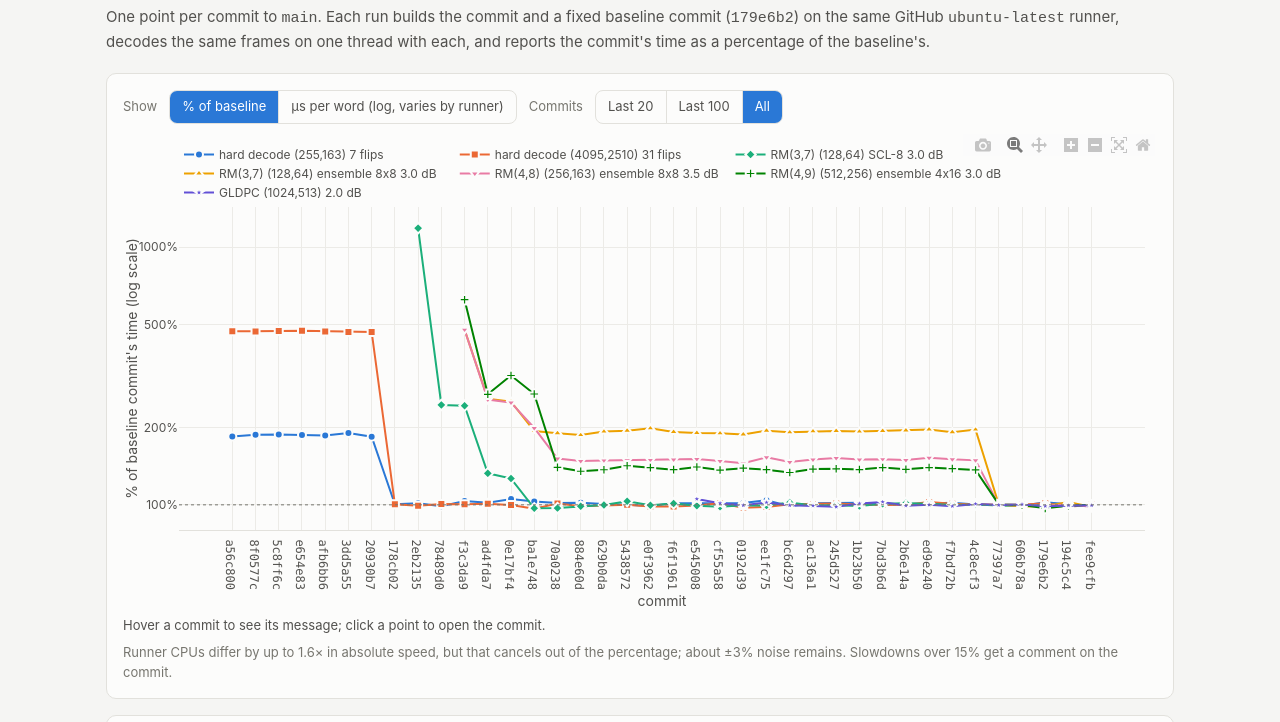
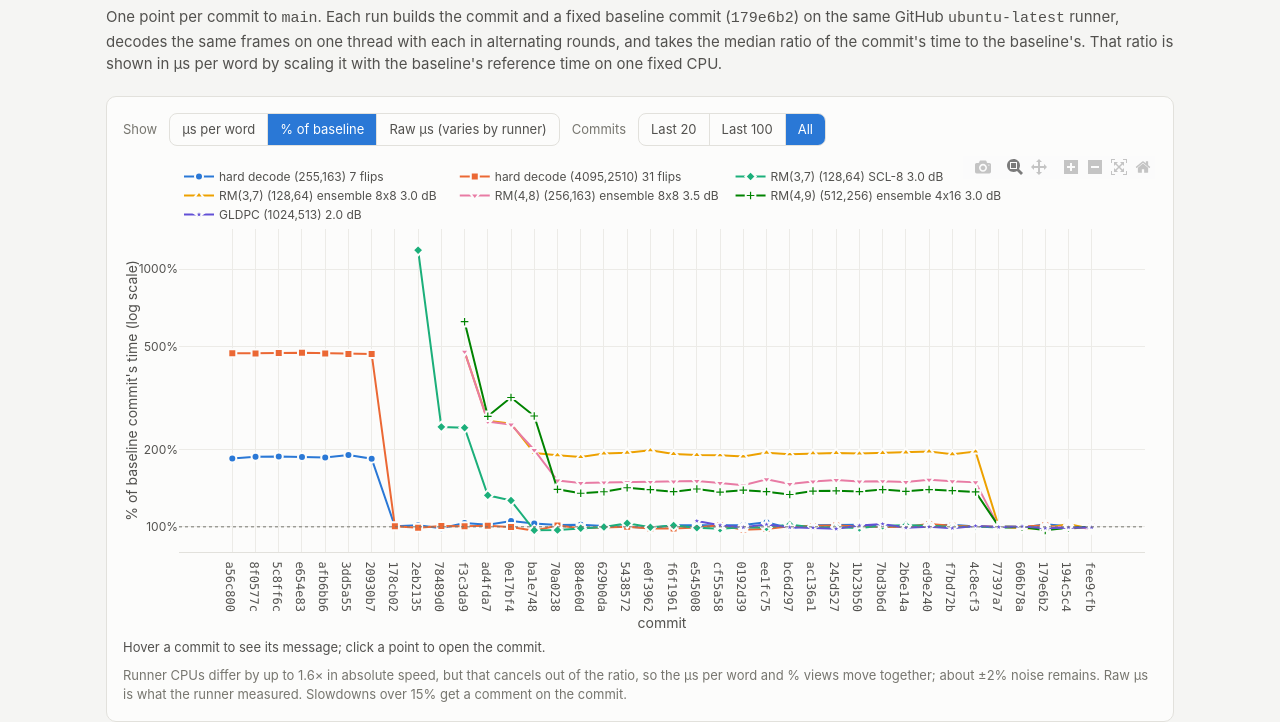
Before and after one commit to btue113/ECC-HyperCube, a plain HTML site: page dev/bench/index.html in a window 1280 px wide. Shown: the part 55-777 px from the top of the page. Drawn offline with nearby package versions, Linux system fonts and the light colour scheme.

Commit message:
Chart: show normalized us/word, keep reading old % of baseline points
Perf results now report value as us/word (the median rev/base ratio scaled by the
baseline's reference time) and put the % and raw timings in extra. The page parses
both formats, draws old points in us/word using the reference recovered from new
points, and adds a raw-µs view. CPU label now includes the rustc version.

```diff
--- a/dev/bench/index.html
+++ b/dev/bench/index.html
@@ -101,14 +101,16 @@
   <h1>ecc-hypercube decode time</h1>
   <p class="sub">One point per commit to <code>main</code>. Each run builds the commit and a fixed baseline commit
     (<code>179e6b2</code>) on the same GitHub <code>ubuntu-latest</code> runner, decodes the same frames on one thread
-    with each, and reports the commit's time as a percentage of the baseline's.</p>
+    with each in alternating rounds, and takes the median ratio of the commit's time to the baseline's. That ratio
+    is shown in µs per word by scaling it with the baseline's reference time on one fixed CPU.</p>
 
   <div class="card">
     <div class="controls">
       <span class="label">Show</span>
       <div class="seg" id="mode">
-        <button data-mode="rel" aria-pressed="true">% of baseline</button>
-        <button data-mode="abs" aria-pressed="false">µs per word (log, varies by runner)</button>
+        <button data-mode="norm" aria-pressed="true">µs per word</button>
+        <button data-mode="rel" aria-pressed="false">% of baseline</button>
+        <button data-mode="raw" aria-pressed="false">Raw µs (varies by runner)</button>
       </div>
       <span class="label">Commits</span>
       <div class="seg" id="range">
@@ -119,8 +121,8 @@
     </div>
     <div id="chart" role="img" aria-label="Decode time per commit for every workload"></div>
     <div id="commit">Hover a commit to see its message; click a point to open the commit.</div>
-    <p class="note">Runner CPUs differ by up to 1.6× in absolute speed, but that cancels out of the percentage;
-      about ±3% noise remains. Slowdowns over 15% get a comment on the commit.</p>
+    <p class="note">Runner CPUs differ by up to 1.6× in absolute speed, but that cancels out of the ratio, so
+      the µs per word and % views move together; about ±2% noise remains. Raw µs is what the runner measured. Slowdowns over 15% get a comment on the commit.</p>
     <p id="empty">No results yet.</p>
   </div>
 
@@ -145,7 +147,28 @@
   const names = [];
   for (const run of runs) for (const b of run.benches) if (!names.includes(b.name)) names.push(b.name);
 
-  const cpuOf = run => { const parts = (run.benches[0].extra || "").split("; "); return parts.length > 2 ? parts[parts.length - 1] : ""; };
+  // Two formats live in data.js. Old: value = % of baseline, extra = "<raw> us/word (baseline <b>); <errors>; <cpu>".
+  // New: value = normalized us/word, extra = "<pct>% of baseline (raw <r> vs <b> us/word); <errors>; <cpu>; <rustc>".
+  const parse = b => {
+    if (!b) return null;
+    const parts = (b.extra || "").split("; ");
+    const num = re => { const m = re.exec(parts[0] || ""); return m ? +m[1] : null; };
+    const old = b.unit === "% of baseline";
+    return {
+      pct: old ? b.value : num(/^([\d.]+)% of baseline/),
+      raw: old ? num(/^([\d.]+) us\/word/) : num(/raw ([\d.]+) vs/),
+      norm: old ? null : b.value,
+      cpu: parts[2] || "", rustc: parts[3] || "",
+    };
+  };
+  // Reference us/word per workload (norm / ratio), recovered from new-format points so old points
+  // can be drawn in the same unit before the history is backfilled.
+  const ref = {};
+  for (const run of runs) for (const b of run.benches) {
+    const p = parse(b);
+    if (p.norm != null && p.pct) ref[b.name] = p.norm / (p.pct / 100);
+  }
+  const cpuOf = run => { const p = parse(run.benches[0]); return [p.cpu, p.rustc].filter(Boolean).join(", "); };
   // Labels must be unique on a category axis: a re-run of the same commit gets "sha (2)".
   const seen = {};
   const commits = runs.map(r => ({
@@ -156,14 +179,23 @@
     date: new Date(r.commit.timestamp || r.date),
   }));
   const bench = (run, name) => run.benches.find(b => b.name === name);
-  const value = (run, name) => { const b = bench(run, name); return b ? b.value : null; };
-  const micros = (run, name) => { const m = /^([\d.]+) us\/word/.exec((bench(run, name) || {}).extra || ""); return m ? +m[1] : null; };
+  const get = (run, name) => parse(bench(run, name));
+  const pctOf = (run, name) => { const p = get(run, name); return p ? p.pct : null; };
+  const rawOf = (run, name) => { const p = get(run, name); return p ? p.raw : null; };
+  const normOf = (run, name) => {
+    const p = get(run, name);
+    if (!p) return null;
+    if (p.norm != null) return p.norm;
+    return p.pct != null && ref[name] ? ref[name] * p.pct / 100 : null;
+  };
   const errors = (run, name) => {
     const m = /(\d+) \/ (\d+) word errors/.exec((bench(run, name) || {}).extra || "");
     return m ? { errs: +m[1], frames: +m[2] } : null;
   };
 
-  let mode = "rel", lastN = 0;
+  // Before any new-format point exists there is no reference time, so start on % of baseline.
+  let mode = Object.keys(ref).length ? "norm" : "rel", lastN = 0;
+  for (const b of document.querySelectorAll("#mode button")) b.setAttribute("aria-pressed", String(b.dataset.mode === mode));
   const css = name => getComputedStyle(document.documentElement).getPropertyValue(name).trim();
   const fmt = v => v >= 100 ? v.toFixed(0) : v >= 10 ? v.toFixed(1) : v.toFixed(2);
 
@@ -172,17 +204,20 @@
     const view = runs.slice(start);
     const x = commits.slice(start).map(c => c.sha);
     const traces = names.map((name, i) => {
-      const us = view.map(r => micros(r, name));
-      const y = mode === "rel" ? view.map(r => value(r, name)) : us;
+      const pick = { norm: normOf, rel: pctOf, raw: rawOf }[mode];
+      const y = view.map(r => pick(r, name));
+      const extra = view.map(r => {
+        const pct = pctOf(r, name), raw = rawOf(r, name);
+        if (mode === "rel") return raw == null ? "" : ` · raw ${fmt(raw)} µs`;
+        return pct == null ? "" : ` · ${pct.toFixed(1)}% of baseline`;
+      });
       const color = css(`--s${i + 1}`);
       return {
         name, x, y, type: "scatter", mode: "lines+markers", connectgaps: false,
         line: { color, width: 2 },
         marker: { color, size: 8, symbol: SYMBOLS[i % SYMBOLS.length], line: { color: css("--surface-1"), width: 2 } },
-        customdata: us.map(v => v == null ? "" : fmt(v)),
-        hovertemplate: mode === "rel"
-          ? "%{y:.1f}% · %{customdata} µs/word<extra>%{fullData.name}</extra>"
-          : "%{customdata} µs/word<extra>%{fullData.name}</extra>",
+        customdata: extra,
+        hovertemplate: (mode === "rel" ? "%{y:.1f}%" : "%{y:.3s} µs/word") + "%{customdata}<extra>%{fullData.name}</extra>",
       };
     });
     const text = css("--text-secondary"), grid = css("--grid");
@@ -196,7 +231,7 @@
       xaxis: { type: "category", title: { text: "commit" }, gridcolor: grid, linecolor: css("--border"), tickfont: { family: "ui-monospace, Menlo, monospace" }, automargin: true },
       yaxis: mode === "rel"
         ? { title: { text: "% of baseline commit's time (log scale)" }, type: "log", tickvals: [25, 50, 100, 200, 500, 1000, 2000, 5000], ticktext: ["25%", "50%", "100%", "200%", "500%", "1000%", "2000%", "5000%"], gridcolor: grid, zeroline: false }
-        : { title: { text: "µs per word (log scale)" }, type: "log", gridcolor: grid, zeroline: false },
+        : { title: { text: mode === "raw" ? "raw µs per word on the runner (log scale)" : "µs per word, normalized to the reference CPU (log scale)" }, type: "log", gridcolor: grid, zeroline: false },
       shapes: mode === "rel" ? [{ type: "line", xref: "paper", x0: 0, x1: 1, y0: 100, y1: 100, line: { color: css("--text-muted"), width: 1, dash: "dot" } }] : [],
     };
     Plotly.react("chart", traces, layout, { responsive: true, displaylogo: false, modeBarButtonsToRemove: ["lasso2d", "select2d"] });
@@ -210,13 +245,13 @@
       const r = Math.round(p);
       return `<span class="${r > 5 ? "up" : r < -5 ? "down" : ""}">${r > 0 ? "+" : ""}${r === 0 ? 0 : r}%</span>`;
     };
-    let html = "<thead><tr><th>Workload</th><th>% of baseline</th><th>µs per word</th><th>vs previous</th><th>Word errors</th></tr></thead><tbody>";
+    let html = "<thead><tr><th>Workload</th><th>µs per word</th><th>% of baseline</th><th>Raw µs</th><th>vs previous</th><th>Word errors</th></tr></thead><tbody>";
     names.forEach((name, i) => {
-      const v = value(last, name), us = micros(last, name);
+      const v = pctOf(last, name), us = rawOf(last, name), n = normOf(last, name);
       const e = errors(last, name), pe = prev && errors(prev, name);
       const changed = e && pe && e.errs !== pe.errs;
       html += `<tr><td class="name"><span class="key" style="background:var(--s${i + 1})"></span>${name}</td>`
-        + `<td>${v == null ? "–" : v.toFixed(1) + "%"}</td><td>${us == null ? "–" : fmt(us)}</td><td>${cell(prev ? pct(v, value(prev, name)) : null)}</td>`
+        + `<td>${n == null ? "–" : fmt(n)}</td><td>${v == null ? "–" : v.toFixed(1) + "%"}</td><td>${us == null ? "–" : fmt(us)}</td><td>${cell(prev ? pct(v, pctOf(prev, name)) : null)}</td>`
         + `<td>${e ? `${e.errs} / ${e.frames}` : "–"}${changed ? ` <span class="flag" title="Output changed since the previous commit">was ${pe.errs}</span>` : ""}</td></tr>`;
     });
     const c = commits[commits.length - 1];
```
